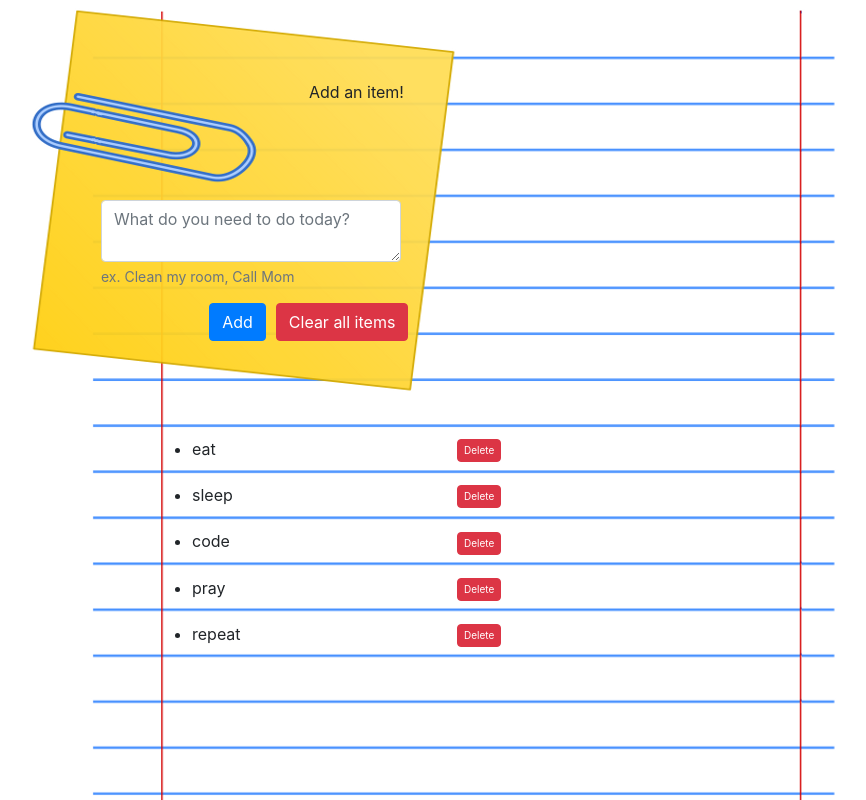
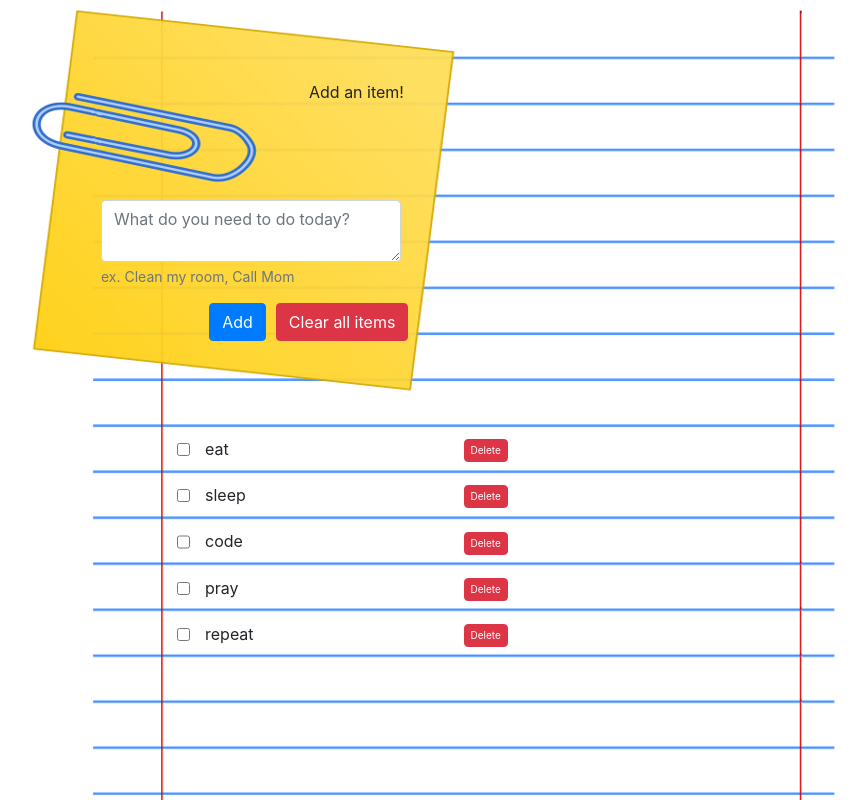
Before and after one commit to AnnaxGrace/react, a React (Create React App) app in the folder todo/: page / in a window 1280 px wide. Shown: the top 800 px of the page, without its empty margins (48-914 px from the left). Built offline with nearby package versions, Linux system fonts and the light colour scheme.

Commit message:
added checkboxes so that user can mark when complete

```diff
--- a/todo/src/Components/Todo.jsx
+++ b/todo/src/Components/Todo.jsx
@@ -9,6 +9,7 @@ function Todo(props) {
     <>
       <li>
         <Row>
+        <input type="checkbox" />
           <Col>{props.item}</Col>
           <Col>
             <DeleteBtn deleteNote={props.deleteNote} value={props.item} />
--- a/todo/src/Components/assets/css/container.css
+++ b/todo/src/Components/assets/css/container.css
@@ -33,6 +33,10 @@ Form {
 
 /* ************** */
 
+ul {
+    list-style-type: none;
+}
+
 li {
     margin-bottom: 1.2em;
     margin-left: 130px;
@@ -43,5 +47,4 @@ li {
 #delete-btn {
     font-size: 10px;
     padding: 3px 6px;
-    /* margin-left: 3px; */
 }
```
Also changed, not shown: 1 other file (tests, documents, lock files or other folders).
